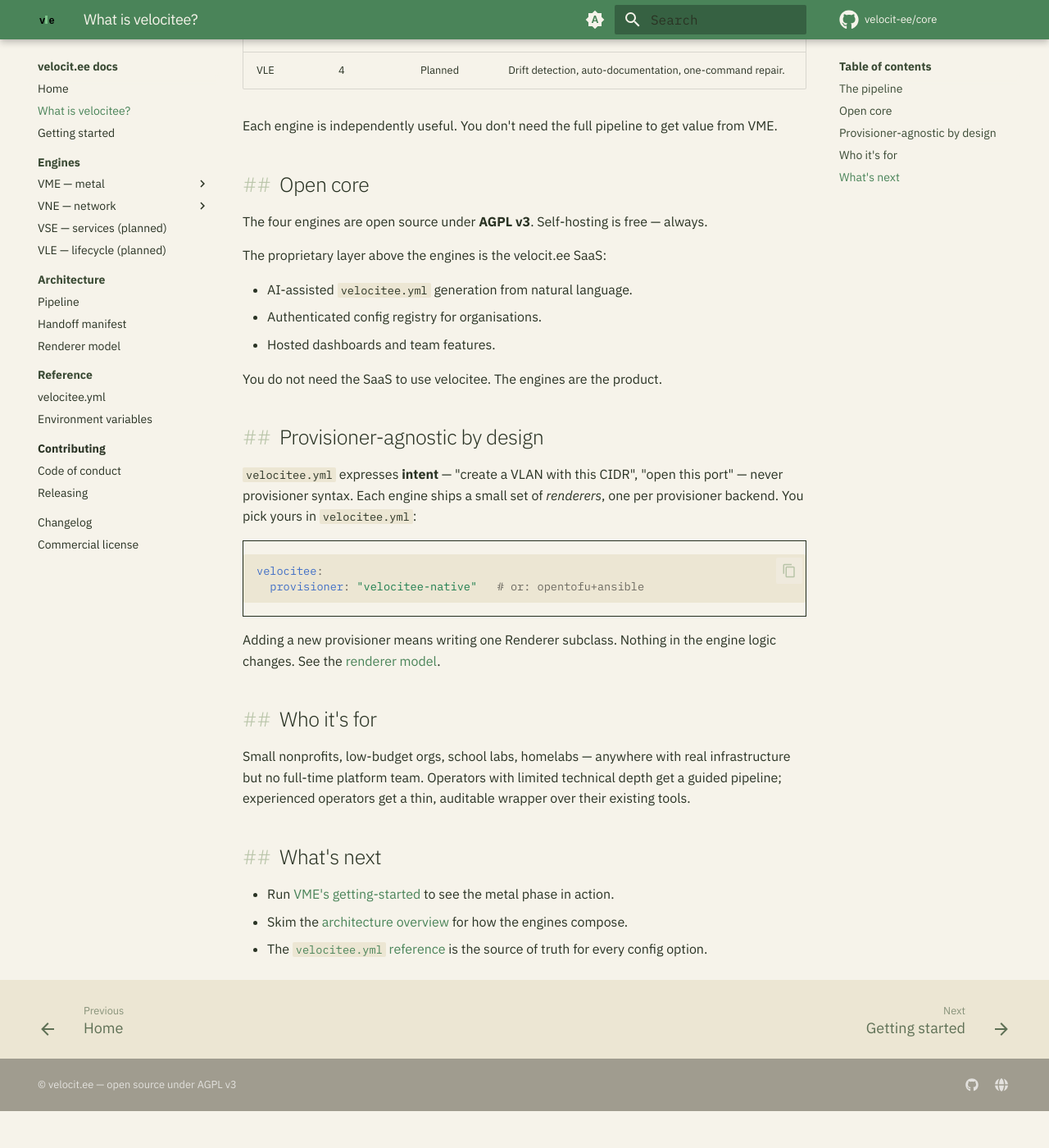
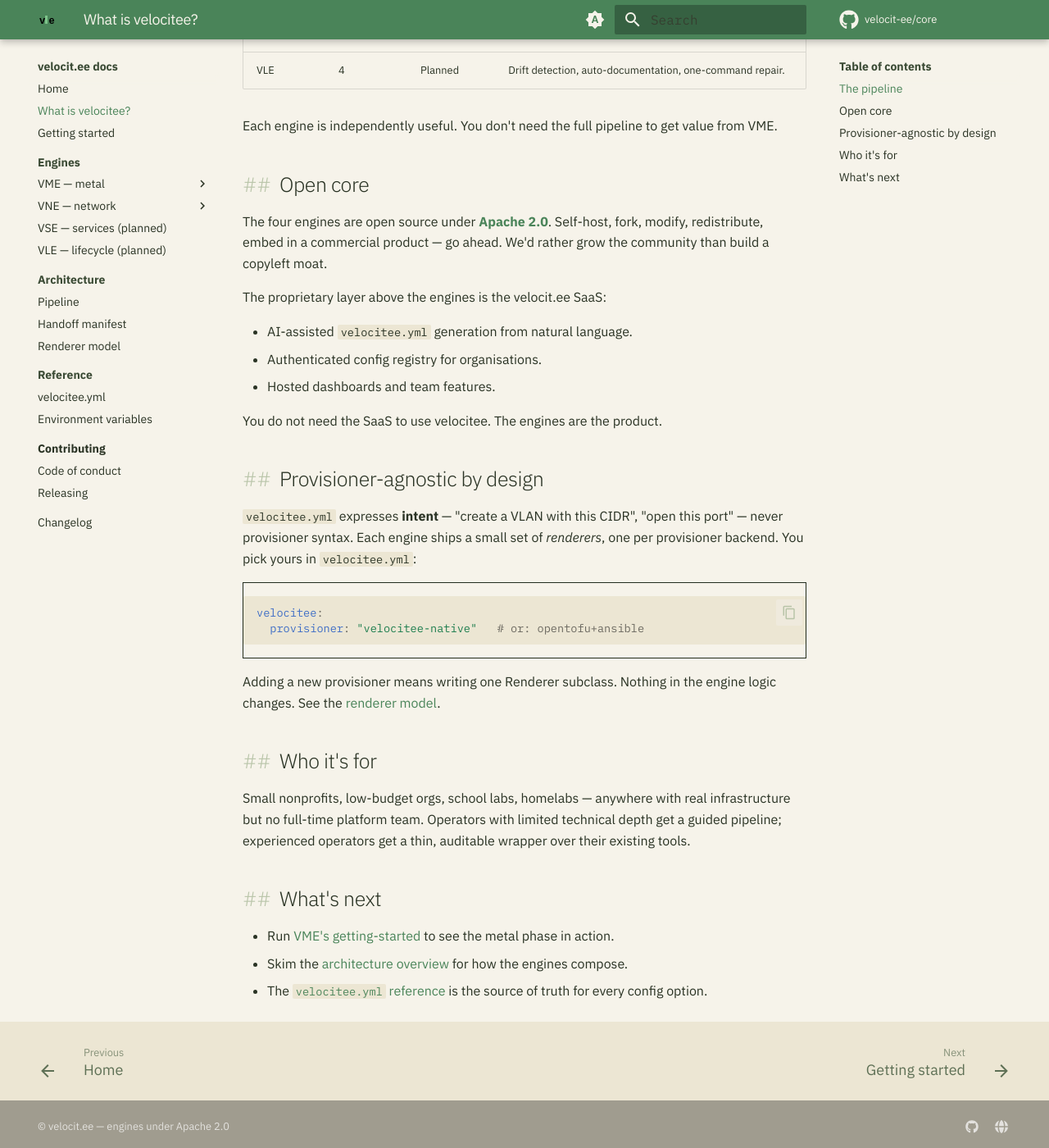
Before and after one commit to velocit-ee/docs, an MkDocs documentation site: the page built from docs/what-is-velocitee.md, in a window 1280 px wide and 1400 px high, scrolled down 690 px. Shown: the whole window at 82% size. Built offline with MkDocs 1.6.1 and Material for MkDocs 9.7.7, drawn with Linux system fonts in a browser that asks for light colours; comment, search, counter and statistics services are not loaded; before the commit the page ends 2045 px from its top, so only the background shows below that.

Commit message:
license: align docs with Apache 2.0 relicense
Engines moved from AGPL v3 to Apache 2.0 (see velocit-ee/core CHANGELOG).

- mkdocs.yml: copyright line now reads "engines under Apache 2.0".
- mkdocs.yml: drop the commercial-license nav entry — Apache 2.0 already
  permits commercial embedding, the page no longer makes sense.
- docs/commercial-license.md: deleted.
- docs/what-is-velocitee.md: rewrite the "Open core" section to lead with
  Apache 2.0 and the community-first framing.
- docs/contributing/index.md: license name updated.
- docs/vme/index.md, docs/vne/index.md: license footer updated.
- README.md: license summary line.

```diff
--- a/docs/what-is-velocitee.md
+++ b/docs/what-is-velocitee.md
@@ -27,8 +27,9 @@ value from VME.
 
 ## Open core
 
-The four engines are open source under **AGPL v3**. Self-hosting is free —
-always.
+The four engines are open source under [**Apache 2.0**](https://www.apache.org/licenses/LICENSE-2.0).
+Self-host, fork, modify, redistribute, embed in a commercial product — go
+ahead. We'd rather grow the community than build a copyleft moat.
 
 The proprietary layer above the engines is the velocit.ee SaaS:
 
--- a/mkdocs.yml
+++ b/mkdocs.yml
@@ -2,7 +2,7 @@ site_name: velocit.ee docs
 site_url: https://docs.velocit.ee/
 site_description: Open-core infrastructure deployment platform — engine reference, architecture, and runbooks.
 site_author: velocit.ee
-copyright: "© velocit.ee — open source under AGPL v3"
+copyright: "© velocit.ee — engines under Apache 2.0"
 repo_url: https://github.com/velocit-ee/core
 repo_name: velocit-ee/core
 edit_uri: edit/main/docs/
@@ -136,4 +136,3 @@ nav:
       - Code of conduct: contributing/code-of-conduct.md
       - Releasing: contributing/releasing.md
   - Changelog: changelog.md
-  - Commercial license: commercial-license.md
```
Also changed, not shown: README.md (+1 -1 lines), docs/commercial-license.md (deleted, +0 -9 lines), docs/contributing/index.md (+1 -1 lines), docs/vme/index.md (+1 -1 lines), docs/vne/index.md (+1 -1 lines).
